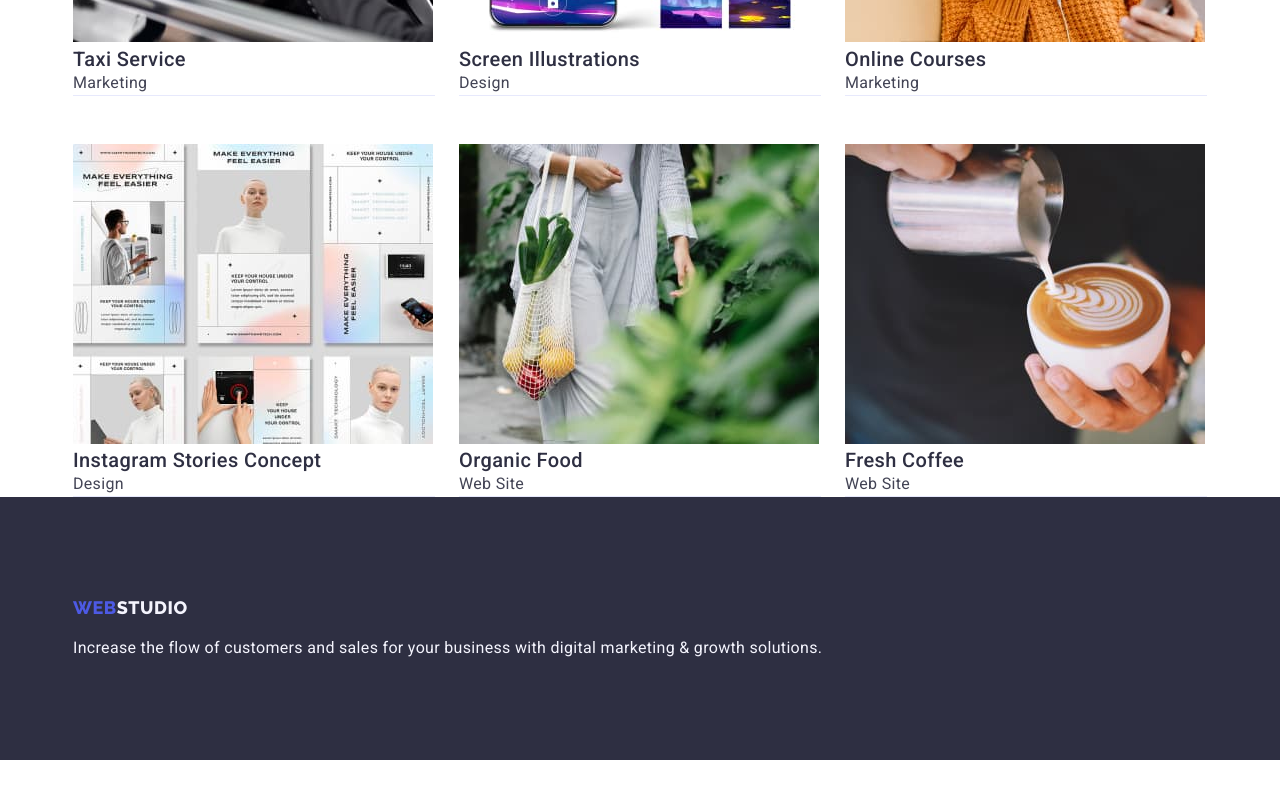
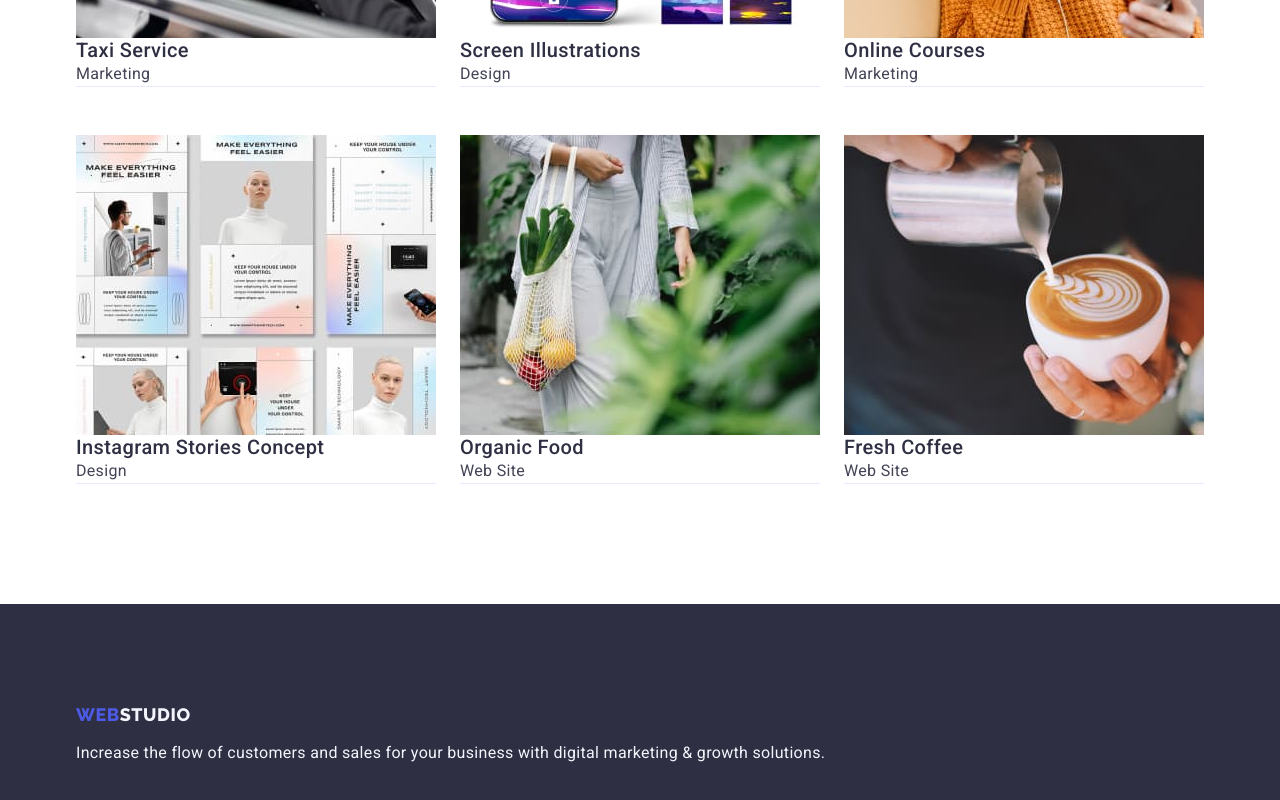
Before and after one commit to lastavchuk/goit-markup-hw-03, a plain HTML site: page portfolio.html in a window 1280 px wide. Shown: the part 958-1758 px from the top of the page. Before the commit the page ends 1718 px from the top, so only its background shows below. Drawn offline with nearby package versions, Linux system fonts and the light colour scheme.

Commit message:
Update styles.css

```diff
--- a/css/styles.css
+++ b/css/styles.css
@@ -40,11 +40,8 @@ ul {
 
 .container {
     width: 1158px;
-    /* margin: 0 auto; */
-    margin-left: auto;
-    margin-right: auto;
-    padding-left: calc(var(--card-set-gap) / 2);
-    padding-right: calc(var(--card-set-gap) / 2);
+    margin: 0 auto;
+    padding: 0 15px;
     /* padding-left: 12px;
     padding-right: 12px; */
     /* outline: 1px solid tomato; */
@@ -77,10 +74,6 @@ ul {
 }
 .logo-white {
     color: var(--light-color);
-}
-.footer-logo {
-    display: inline-block;
-    margin-bottom: 18px;
 }
 
 /* Header */
@@ -255,6 +248,13 @@ ul {
 }
 
 /* Portfolio */
+.portfolio {
+    padding-top: 96px;
+    padding-bottom: 120px;
+}
+.portfolio img {
+    display: block;
+}
 .portfolio-list {
     display: flex;
     flex-wrap: wrap;
@@ -334,12 +334,12 @@ ul {
 .button-secondary:focus {
     background: var(--pressed-state-color);
     color: var(--white-color);
+    border: 1px solid transparent;
 }
 
 .filter-button {
     display: flex;
     justify-content: center;
-    padding-top: 96px;
     padding-bottom: 72px;
 }
 .button-list:not(:last-child) {
@@ -358,3 +358,7 @@ ul {
     letter-spacing: 0.02em;
     color: var(--light-color);
 }
+.footer-logo {
+    display: inline-block;
+    margin-bottom: 16px;
+}
```
